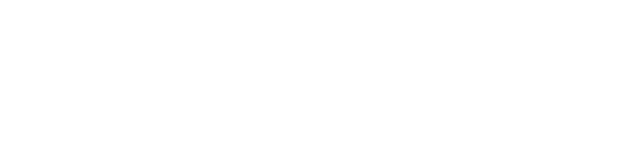
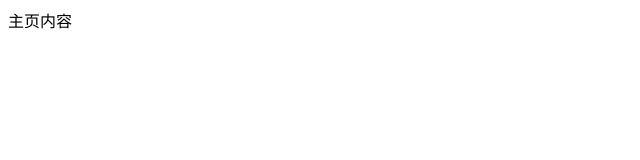
Before and after one commit to maplefly123/bg123, a plain HTML site: page index.html in a window 1280 px wide. Shown: the full height of the page, 0-640 px from the left. Drawn offline with Linux system fonts and the light colour scheme.

Commit message:
Update index.html

```diff
--- a/index.html
+++ b/index.html
@@ -1,4 +1,5 @@
 <!DOCTYPE html>
 <html>
-<title>我的博客</title>
+<title>我的主页</title>
+  <div>主页内容</div>
 </html>
```
